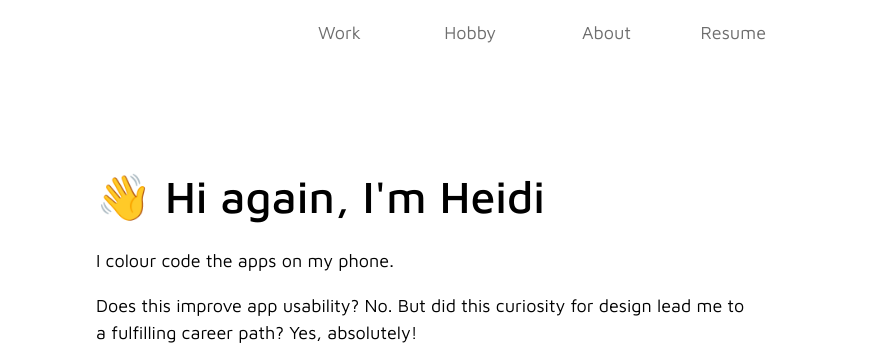
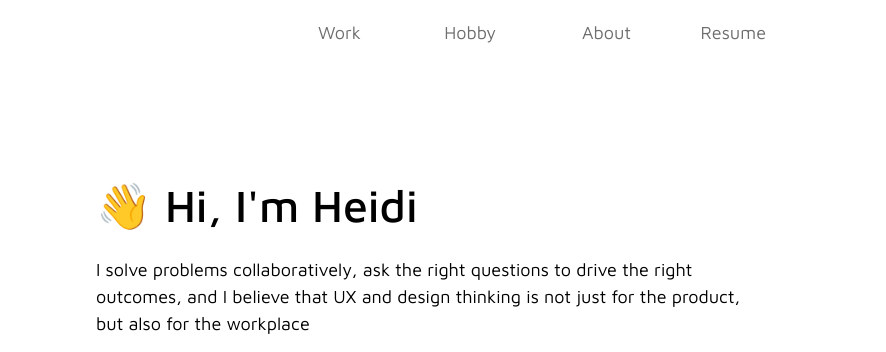
Before and after one commit to wheidi/portfolioWebsite, a plain HTML site: page pages/aboutme.html in a window 1280 px wide. Shown: the top 352 px of the page, 394-1280 px from the left. Drawn offline with Linux system fonts and the light colour scheme.

Commit message:
Updated About

```diff
--- a/pages/aboutme.html
+++ b/pages/aboutme.html
@@ -82,13 +82,10 @@
             </div>
         </div>
         <div class="herotext">
-            <h1>👋 Hi again, I'm Heidi</h1>
+            <h1>👋 Hi, I'm Heidi</h1>
 
-            <p>I colour code the apps on my phone.</p>
-
-            <p>Does this improve app usability? No.
-                But did this curiosity for design
-                 lead me to a fulfilling career path? Yes, absolutely!</p>
+            <p>I solve problems collaboratively, ask the right questions to drive the right outcomes, and
+               I believe that UX and design thinking is not just for the product, but also for the workplace</p>
 
             <p>As a UX designer, I leverage my psychology background to understand not only the audience,
                 but also design and how these two interact. I'm especially curious about how we can use tech
```
